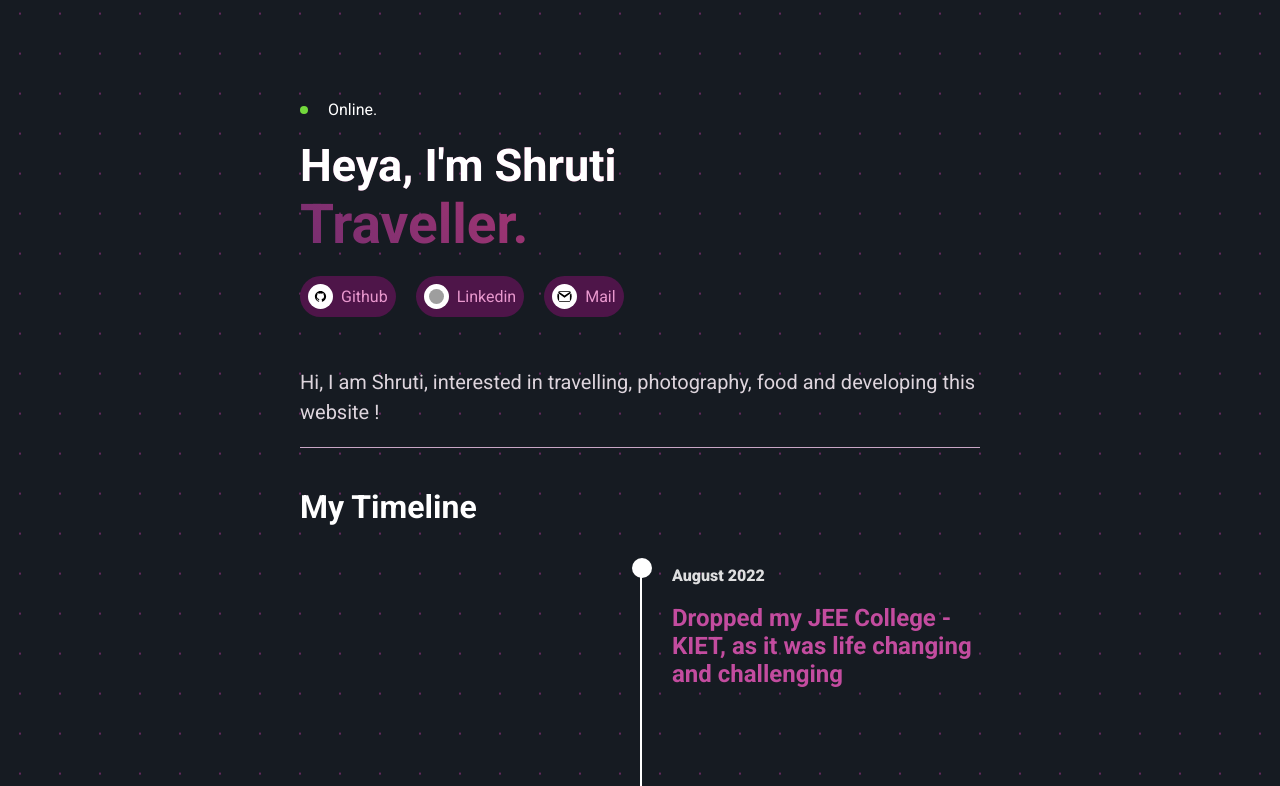
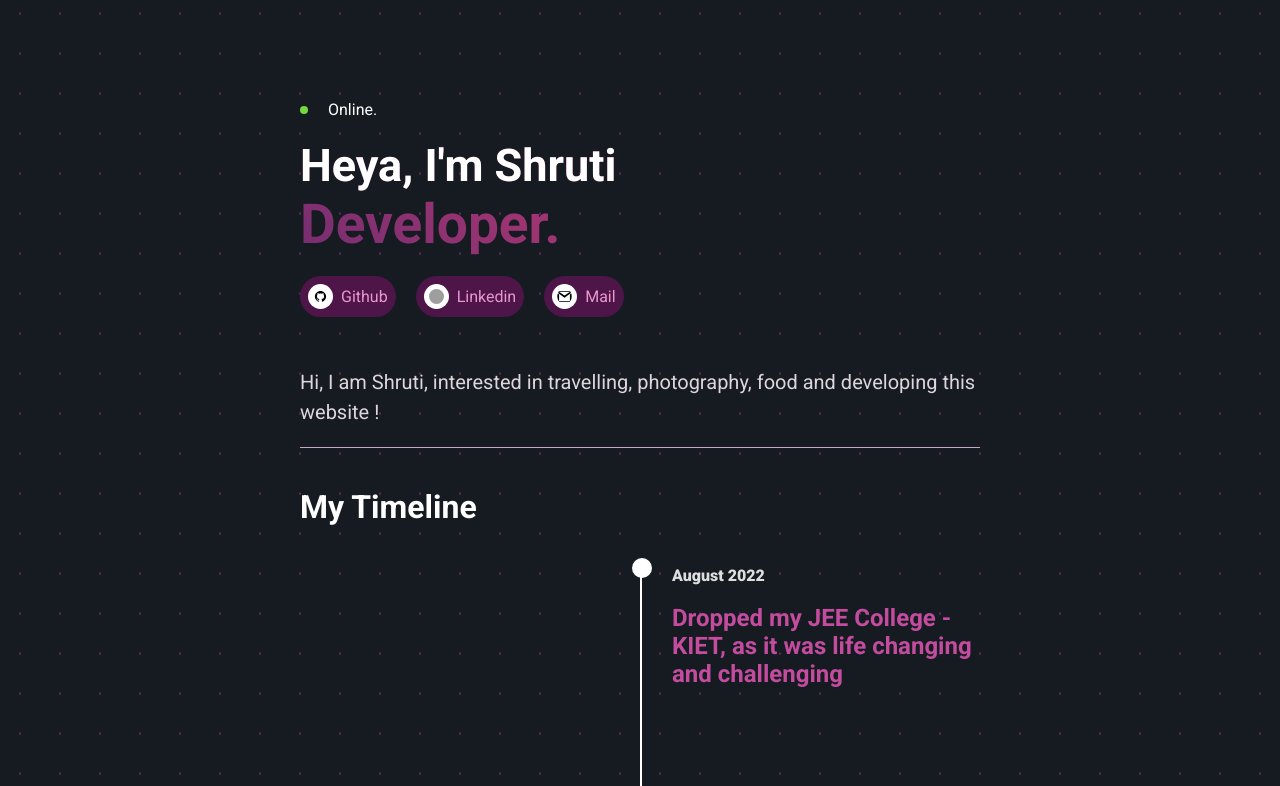
Before and after one commit to crazyshrut/portfolio_shruti, a JavaScript app: page / in a window 1280 px wide. Shown: the top 786 px of the page. Built offline with nearby package versions, Linux system fonts and the light colour scheme; grey boxes are pictures that could not be loaded; the HTML template or start-up script is replaced by a standard one.

Commit message:
Update App.js

```diff
--- a/src/App.js
+++ b/src/App.js
@@ -2,7 +2,6 @@ import styles from './App.module.css';
 import githubIcon from './Assets/github.svg'
 import linkedinIcon from './Assets/linkedin.svg'
 import gmailIcon from './Assets/gmail.svg'
-
 import cssIcon from './Assets/css.png'
 import javaIcon from './Assets/java.png'
 import mysqlIcon from './Assets/mysql.png'
@@ -11,9 +10,6 @@ import jsIcon from './Assets/js.png'
 import reactIcon from './Assets/react.png'
 import codeIcon from './Assets/code.png'
 import azureIcon from './Assets/azure.png'
-import Typical from 'react-typical';
-
-
 function App() {
 return (
 
@@ -26,22 +22,7 @@ return (
           </div>
           <div className={styles.mainText}>
             <h2>Heya, I'm Shruti</h2>
-            <h1>
-              <Typical
-                loop={Infinity}
-                wrapper="b"
-                steps={[
-                  'Developer.',
-                  1000,
-                  'Photographer.',
-                  1000,
-                  'Traveller.',
-                  1000,
-                  'Food Enthusiast.',
-                  1000,
-                    ]}
-                      />
-                </h1>
+            <h1>Developer.</h1>
           </div>
           <div className={styles.links}>
             <a href='https://github.com/crazyshrut/'>
```
